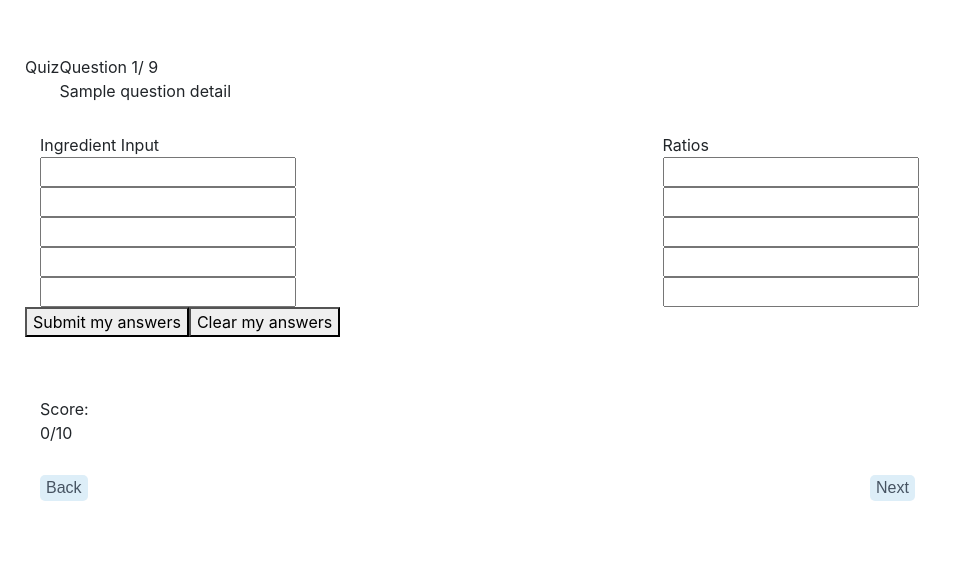
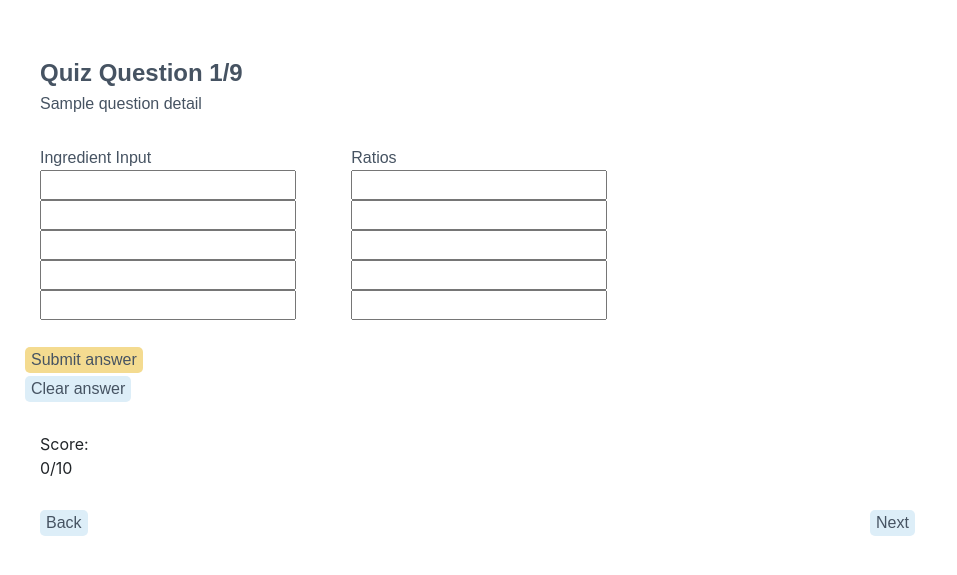
Before and after one commit to chris-cox-columbia/UID-Final-Project, a Flask app: template templates/freeForm.html in a window 1280 px wide. Shown: the part 101-676 px from the top of the page, without its empty margins (0-957 px from the left). Run offline with Flask 2, Linux system fonts and the light colour scheme; the template is opened without the code that fills it: most values are stand-ins (such as "Sample title", 1, 10 or a date in 2020); some libraries are stand-ins or nearby versions; some web fonts are replaced.

Commit message:
fixed freeformUI

```diff
--- a/static/main.css
+++ b/static/main.css
@@ -22,3 +22,13 @@
     position: relative;
     left: 50px;
 }
+
+.answer_button1{
+    border: 0px;
+    background-color: #F4DB90;
+    color: #465362;
+    font-family: 'Muli', sans-serif;
+    border-radius: 5px;
+    position: relative;
+    top:-3px;
+  }
--- a/templates/freeForm.html
+++ b/templates/freeForm.html
@@ -18,13 +18,13 @@
 </div>
 <!-- row to track which quesiton the user is on -->
 <div class="row" id="question_tracker">
-    <span>Quiz</span> Question {{questionDetails.id}}/ 9<br>
-    {{questionDetails.question}}
+  <div class="col-12"><span id="title">Quiz Question {{questionDetails.id}}/9</span></div>
+  <div class="col-12"><span id="body">{{questionDetails.question}}</span></div>
 </div>
 <!-- row to do the dragging and dropping -->
 <div class="row" id="interface">
-  <div class="col-6">
-    <div>Ingredient Input</div>
+  <div class="col-3">
+    <div id="body">Ingredient Input</div>
     <input id ="ing0" type="text">
     <br>
     <input id ="ing1" type="text">
@@ -35,8 +35,8 @@
     <br>
     <input id ="ing4" type="text">
   </div>
-  <div class="col-6">
-    <div id="ingredientTarget">Ratios</div>
+  <div class="col-3">
+    <div id="body" id="ingredientTarget">Ratios</div>
     <input id ="rat0" type="text">
     <br>
     <input id ="rat1" type="text">
@@ -47,11 +47,12 @@
     <br>
     <input id ="rat4" type="text">
   </div>
+</div>
 
-  <button id="submit">Submit my answers</button>
-  <br>
-  <button id="clear">Clear my answers</button>
-</div>
+<button id="submit" class="answer_button1">Submit answer</button>
+<br>
+<button id="clear" class="quiz_button">Clear answer</button>
+
 
 <div class="row" id="feedback">
 </div>
```
